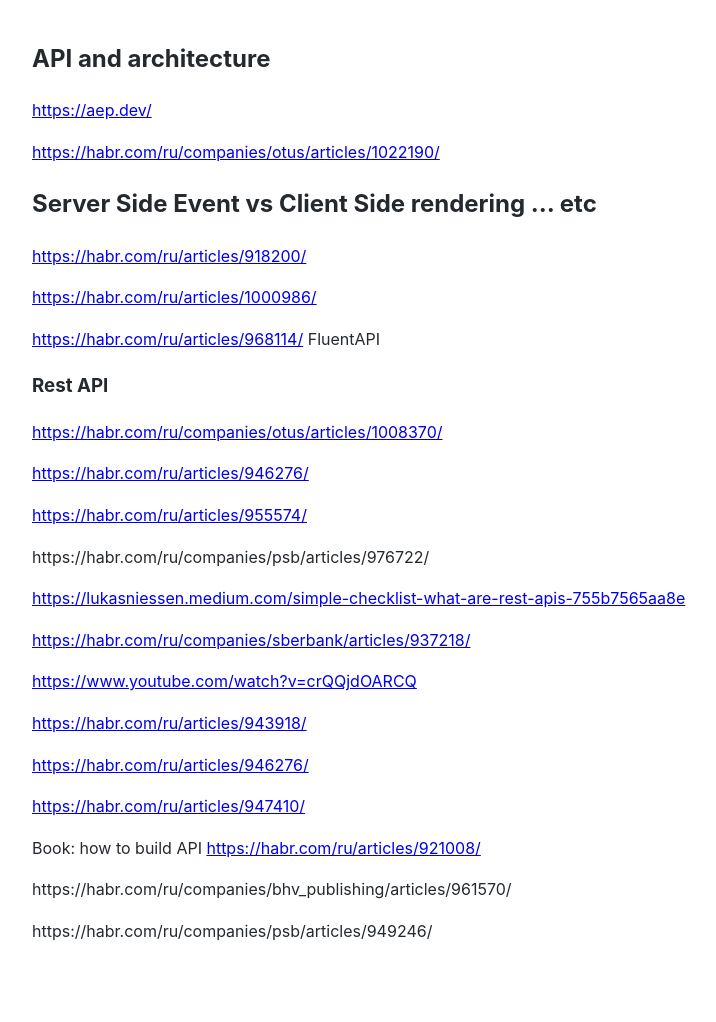
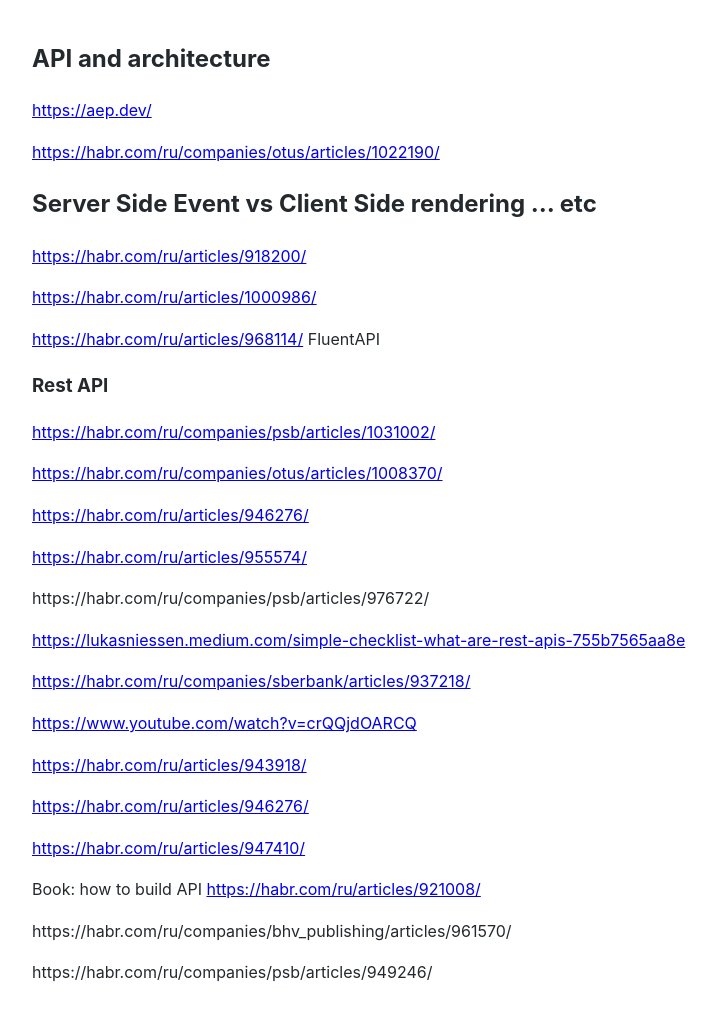
Before and after one commit to Michael-Lubinsky/michael-lubinsky.github.com, a Jekyll site: the page built from api/api.md, in a window 1280 px wide. Shown: the whole page, without its empty margins (158-874 px from the left). Built offline with Jekyll 4.4.1, drawn with Linux system fonts in a browser that asks for light colours; our own code applies the rules of GitHub Pages for plain Markdown files; before the commit the page ends 980 px from its top, so only the background shows below that.

Commit message:
Update api.md

```diff
--- a/api/api.md
+++ b/api/api.md
@@ -14,6 +14,8 @@
 <https://habr.com/ru/articles/968114/> FluentAPI
 
 ### Rest API
+
+<https://habr.com/ru/companies/psb/articles/1031002/>
 
 <https://habr.com/ru/companies/otus/articles/1008370/>
 
```
